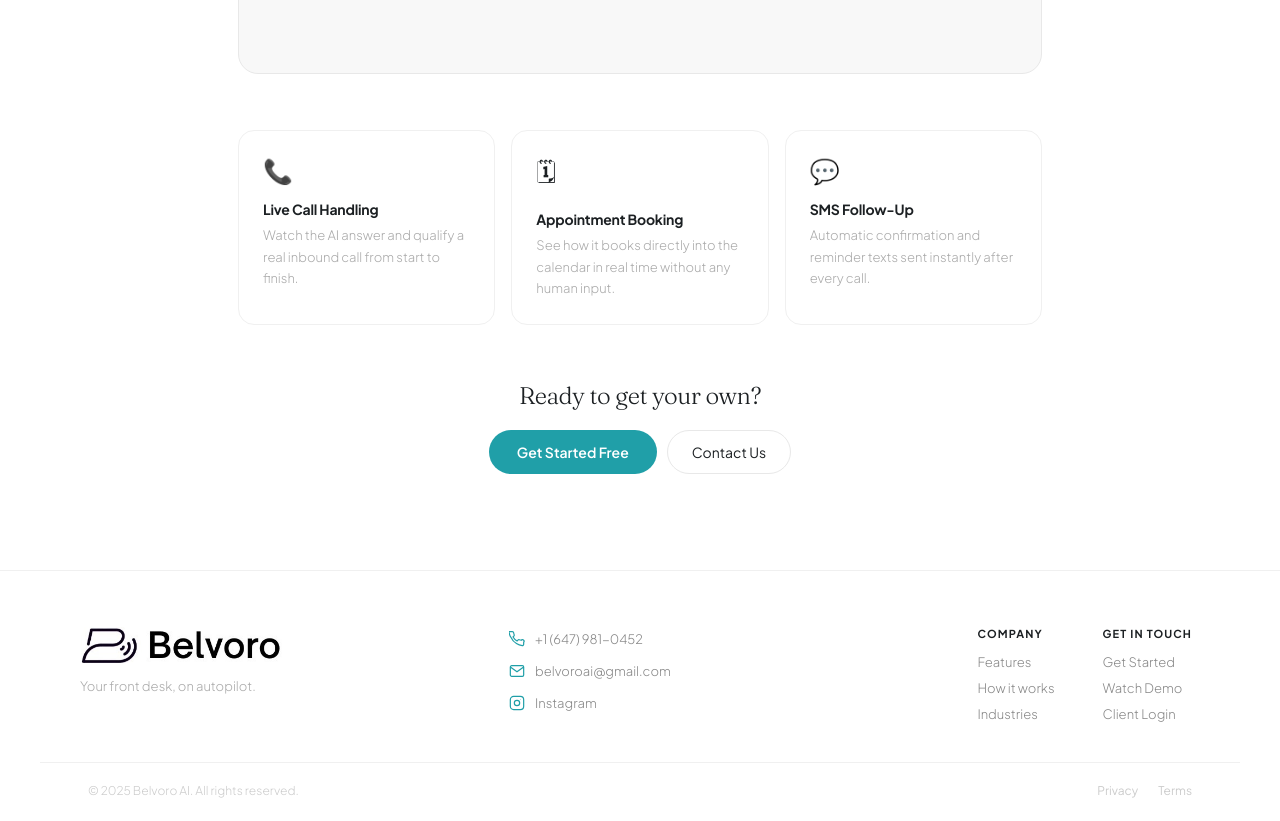
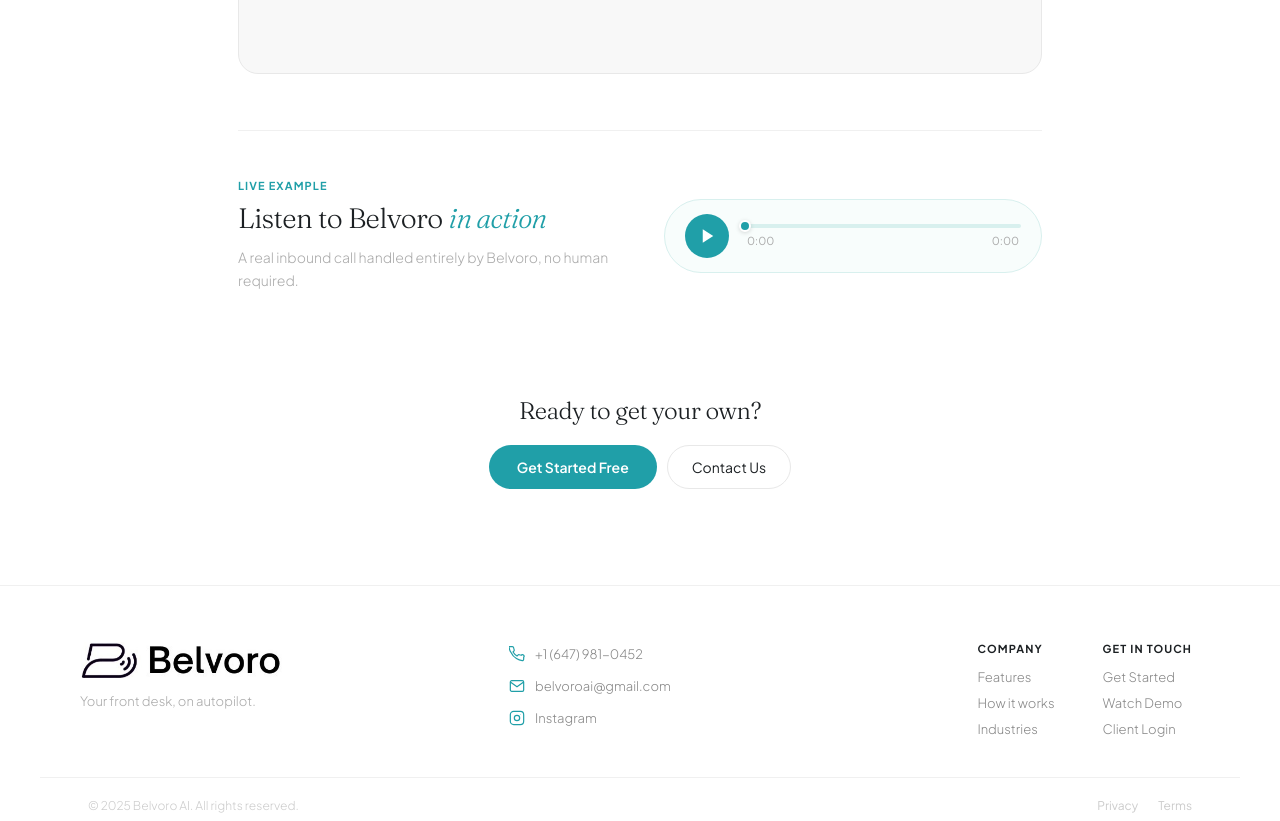
Before and after one commit to mcjuju888/belvoro_website, a Next.js app: page /watch-demo in a window 1280 px wide. Shown: the part 720-1541 px from the top of the page. Built offline with nearby package versions, Linux system fonts and the light colour scheme.

Commit message:
ladiess with gentlehands,old people with pension planss.....

```diff
--- a/src/app/layout.tsx
+++ b/src/app/layout.tsx
@@ -4,6 +4,10 @@
 export const metadata: Metadata = {
   title: 'Belvoro AI — Your Front Desk, On Autopilot',
   description: 'Belvoro answers every call, books appointments, qualifies leads, and follows up by SMS — around the clock, without hiring anyone.',
+  icons: {
+    icon: '/favicon.png',
+    apple: '/favicon.png',
+  },
 }
 
 export default function RootLayout({ children }: { children: React.ReactNode }) {
--- a/src/app/watch-demo/page.module.css
+++ b/src/app/watch-demo/page.module.css
@@ -72,7 +72,7 @@
   gap: 16px;
 }
 
-.playBtn {
+.videoInner .playBtn {
   width: 72px;
   height: 72px;
   border-radius: 50%;
@@ -85,7 +85,7 @@
   padding-left: 4px;
 }
 
-.playBtn:hover {
+.videoInner .playBtn:hover {
   background: #18858D;
   transform: scale(1.05);
 }
@@ -94,6 +94,137 @@
   font-size: 14px;
   color: #ccc;
   font-weight: 300;
+}
+
+.audioSection {
+  width: 100%;
+  display: grid;
+  grid-template-columns: 1fr 1fr;
+  gap: 48px;
+  align-items: center;
+  padding: 48px 0;
+  border-top: 1px solid #F0F0F0;
+}
+
+.audioLeft {
+  min-width: 0;
+}
+
+.audioLabel {
+  min-width: 0;
+}
+
+.audioEyebrow {
+  font-size: 11px;
+  font-weight: 700;
+  letter-spacing: 0.1em;
+  text-transform: uppercase;
+  color: #209FA8;
+  margin-bottom: 10px;
+}
+
+.audioTitle {
+  font-family: 'Fraunces', serif;
+  font-size: 28px;
+  font-weight: 300;
+  color: #1C2023;
+  letter-spacing: -0.6px;
+  line-height: 1.2;
+  margin-bottom: 10px;
+}
+
+.audioTitle i {
+  font-style: italic;
+  color: #209FA8;
+}
+
+.audioDesc {
+  font-size: 14px;
+  color: #aaa;
+  line-height: 1.65;
+  font-weight: 300;
+}
+
+.audioRight {
+  display: flex;
+  align-items: center;
+}
+
+/* PLAYER */
+.player {
+  display: flex;
+  align-items: center;
+  gap: 16px;
+  background: #F8FDFC;
+  border: 1px solid #D8F0EE;
+  border-radius: 100px;
+  padding: 14px 20px;
+  width: 100%;
+}
+
+.player .playBtn {
+  width: 44px;
+  height: 44px;
+  border-radius: 50%;
+  background: #209FA8;
+  border: none;
+  color: #fff;
+  display: flex;
+  align-items: center;
+  justify-content: center;
+  cursor: pointer;
+  flex-shrink: 0;
+  transition: background 0.15s, transform 0.15s;
+  padding-left: 2px;
+}
+
+.player .playBtn:hover {
+  background: #18858D;
+  transform: scale(1.05);
+}
+
+.playerMiddle {
+  flex: 1;
+  display: flex;
+  flex-direction: column;
+  gap: 6px;
+}
+
+.progressBar {
+  height: 4px;
+  background: #D8F0EE;
+  border-radius: 100px;
+  cursor: pointer;
+  position: relative;
+}
+
+.progressFill {
+  height: 100%;
+  background: #209FA8;
+  border-radius: 100px;
+  transition: width 0.1s linear;
+}
+
+.progressThumb {
+  position: absolute;
+  top: 50%;
+  transform: translate(-50%, -50%);
+  width: 12px;
+  height: 12px;
+  background: #209FA8;
+  border-radius: 50%;
+  border: 2px solid #fff;
+  box-shadow: 0 1px 4px rgba(0, 0, 0, 0.15);
+  pointer-events: none;
+}
+
+.times {
+  display: flex;
+  justify-content: space-between;
+  font-size: 11px;
+  color: #aaa;
+  font-weight: 400;
+  padding: 0 2px;
 }
 
 /* CARDS */
@@ -206,4 +337,9 @@
     flex-direction: column;
     align-items: center;
   }
+  .audioSection {
+    grid-template-columns: 1fr;
+    gap: 24px;
+    padding: 36px 0;
+  }
 }
--- a/src/app/watch-demo/page.tsx
+++ b/src/app/watch-demo/page.tsx
@@ -1,6 +1,99 @@
+'use client'
+import { useRef, useState, type MouseEvent } from 'react'
 import Navbar from '@/components/Navbar'
 import Footer from '@/components/Footer'
 import styles from './page.module.css'
+
+function AudioPlayer() {
+  const audioRef = useRef<HTMLAudioElement>(null)
+  const [playing, setPlaying] = useState(false)
+  const [progress, setProgress] = useState(0)
+  const [duration, setDuration] = useState(0)
+  const [currentTime, setCurrentTime] = useState(0)
+
+  const toggle = () => {
+    const audio = audioRef.current
+    if (!audio) return
+    if (playing) {
+      audio.pause()
+    } else {
+      void audio.play()
+    }
+    setPlaying(!playing)
+  }
+
+  const handleTimeUpdate = () => {
+    const audio = audioRef.current
+    if (!audio) return
+    setCurrentTime(audio.currentTime)
+    setProgress((audio.currentTime / audio.duration) * 100)
+  }
+
+  const handleLoadedMetadata = () => {
+    const audio = audioRef.current
+    if (!audio) return
+    setDuration(audio.duration)
+  }
+
+  const handleEnded = () => setPlaying(false)
+
+  const handleSeek = (e: MouseEvent<HTMLDivElement>) => {
+    const audio = audioRef.current
+    if (!audio || !audio.duration) return
+    const bar = e.currentTarget
+    const rect = bar.getBoundingClientRect()
+    const x = e.clientX - rect.left
+    const pct = x / rect.width
+    audio.currentTime = pct * audio.duration
+  }
+
+  const fmt = (s: number) => {
+    if (isNaN(s)) return '0:00'
+    const m = Math.floor(s / 60)
+    const sec = Math.floor(s % 60)
+    return `${m}:${sec.toString().padStart(2, '0')}`
+  }
+
+  return (
+    <div className={styles.player}>
+      <audio
+        ref={audioRef}
+        src="/demo-call.mp4"
+        onTimeUpdate={handleTimeUpdate}
+        onLoadedMetadata={handleLoadedMetadata}
+        onEnded={handleEnded}
+      />
+      <button type="button" className={styles.playBtn} onClick={toggle}>
+        {playing ? (
+          <svg width="18" height="18" viewBox="0 0 24 24" fill="currentColor">
+            <rect x="6" y="4" width="4" height="16" rx="1" />
+            <rect x="14" y="4" width="4" height="16" rx="1" />
+          </svg>
+        ) : (
+          <svg width="18" height="18" viewBox="0 0 24 24" fill="currentColor">
+            <polygon points="5,3 19,12 5,21" />
+          </svg>
+        )}
+      </button>
+      <div className={styles.playerMiddle}>
+        <div className={styles.progressBar} onClick={handleSeek}>
+          <div
+            className={styles.progressFill}
+            style={{ width: `${progress}%` }}
+          />
+          <div
+            className={styles.progressThumb}
+            style={{ left: `${progress}%` }}
+          />
+        </div>
+        <div className={styles.times}>
+          <span>{fmt(currentTime)}</span>
+          <span>{fmt(duration)}</span>
+        </div>
+      </div>
+    </div>
+  )
+}
 
 export default function WatchDemo() {
   return (
@@ -17,7 +110,7 @@
             </h1>
             <p className={styles.sub}>
               Watch how Belvoro handles real calls, books appointments, and qualifies
-              leads — automatically.
+              leads, automatically.
             </p>
           </div>
 
@@ -33,28 +126,21 @@
             </div>
           </div>
 
-          {/* Feature cards */}
-          <div className={styles.cards}>
-            <div className={styles.card}>
-              <div className={styles.cardIcon}>📞</div>
-              <h3 className={styles.cardTitle}>Live Call Handling</h3>
-              <p className={styles.cardDesc}>
-                Watch the AI answer and qualify a real inbound call from start to finish.
-              </p>
+          <div className={styles.audioSection}>
+            <div className={styles.audioLeft}>
+              <div className={styles.audioLabel}>
+                <div className={styles.audioEyebrow}>Live example</div>
+                <h3 className={styles.audioTitle}>
+                  Listen to Belvoro <i>in action</i>
+                </h3>
+                <p className={styles.audioDesc}>
+                  A real inbound call handled entirely by Belvoro,
+                  no human required.
+                </p>
+              </div>
             </div>
-            <div className={styles.card}>
-              <div className={styles.cardIcon}>🗓</div>
-              <h3 className={styles.cardTitle}>Appointment Booking</h3>
-              <p className={styles.cardDesc}>
-                See how it books directly into the calendar in real time without any human input.
-              </p>
-            </div>
-            <div className={styles.card}>
-              <div className={styles.cardIcon}>💬</div>
-              <h3 className={styles.cardTitle}>SMS Follow-Up</h3>
-              <p className={styles.cardDesc}>
-                Automatic confirmation and reminder texts sent instantly after every call.
-              </p>
+            <div className={styles.audioRight}>
+              <AudioPlayer />
             </div>
           </div>
 
--- a/src/components/Navbar.module.css
+++ b/src/components/Navbar.module.css
@@ -104,9 +104,20 @@
 }
 
 @media (max-width: 768px) {
+  .loginBtn {
+    padding: 7px 12px;
+    font-size: 12px;
+  }
+
+  .startBtn {
+    padding: 7px 12px;
+    font-size: 12px;
+  }
+
   .nav {
-    padding: 0 20px;
+    padding: 0 16px;
   }
+
   .links {
     display: none;
   }
--- a/src/components/Navbar.tsx
+++ b/src/components/Navbar.tsx
@@ -19,6 +19,7 @@
         <a href="/#features">Features</a>
         <a href="/#how-it-works">How it works</a>
         <a href="/#industries">Industries</a>
+        <a href="/watch-demo">Watch Demo</a>
       </div>
       <div className={styles.actions}>
         <a href="https://belvorodashboard.com" className={styles.loginBtn}>Log in</a>
```
Also changed, not shown: src/components/FeatureScroll.module.css (+0 -65 lines), src/components/FeatureScroll.tsx (+75 -36 lines), src/components/HowItWorks.module.css (+23 -1 lines), public/favicon.png (added), 1 other file (tests, documents, lock files or other folders).
